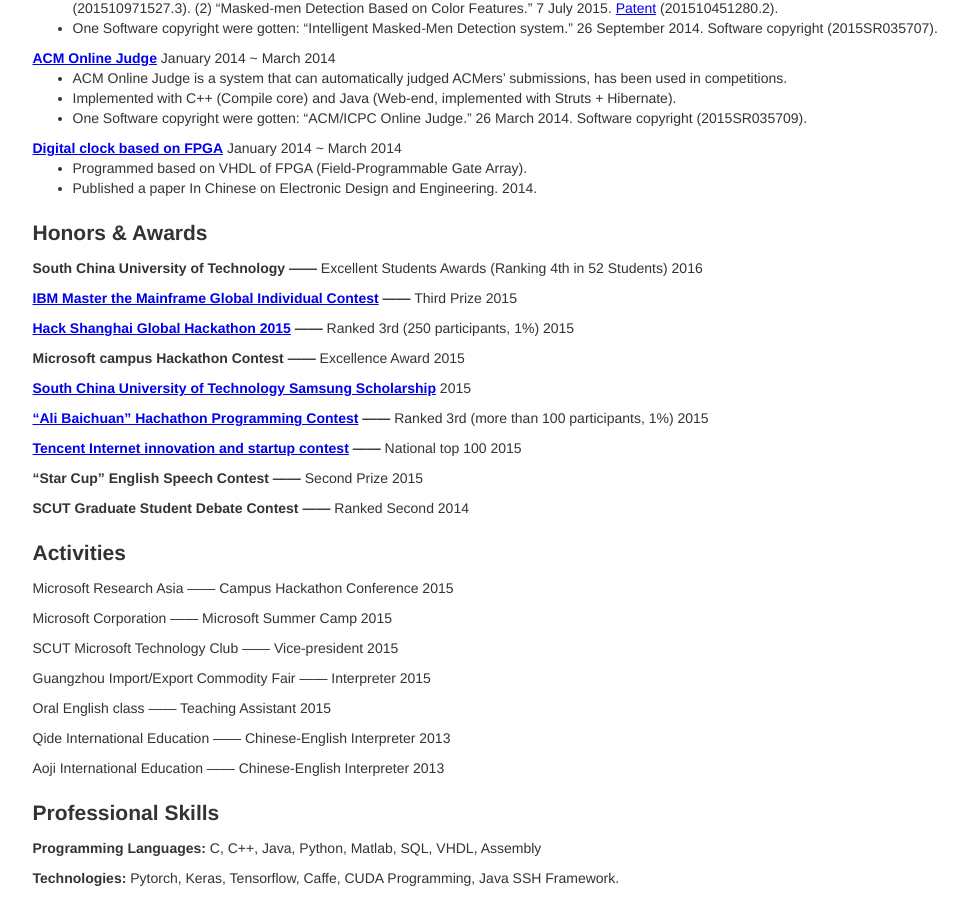
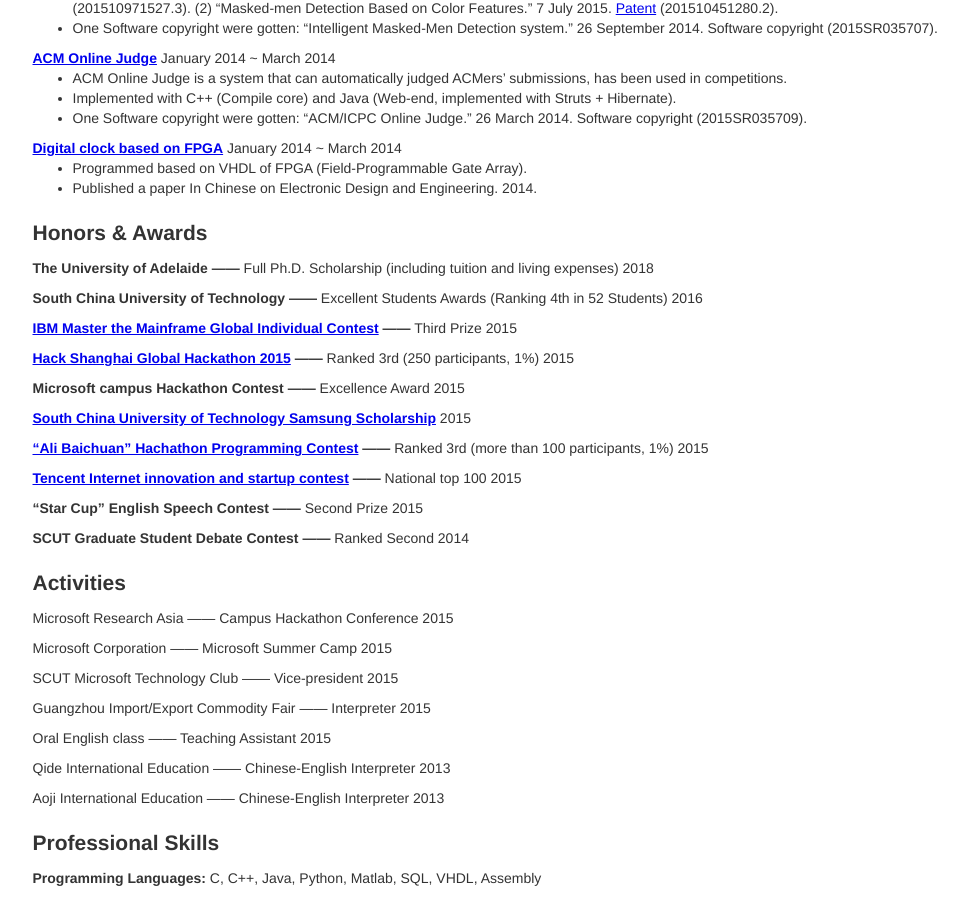
Before and after one commit to billhhh/whblog-omega, a Jekyll site: the page res/index.html, which Jekyll copies as it is, in a window 1280 px wide and 900 px high, scrolled down 3282 px. Shown: the whole window, without its empty margins (120-1084 px from the left). Built offline with Jekyll 4.4.1, drawn with Linux system fonts in a browser that asks for light colours.

Commit message:
Update index.html

```diff
--- a/res/index.html
+++ b/res/index.html
@@ -466,6 +466,10 @@
 
 	  <h2>Honors & Awards</h2>
       <p>
+        <strong>The University of Adelaide ——</strong>
+        <span> Full Ph.D. Scholarship (including tuition and living expenses) 2018</span>
+      </p>
+      <p>
         <strong>South China University of Technology ——</strong>
         <span> Excellent Students Awards (Ranking 4th in 52 Students) 2016</span>
       </p>
```
